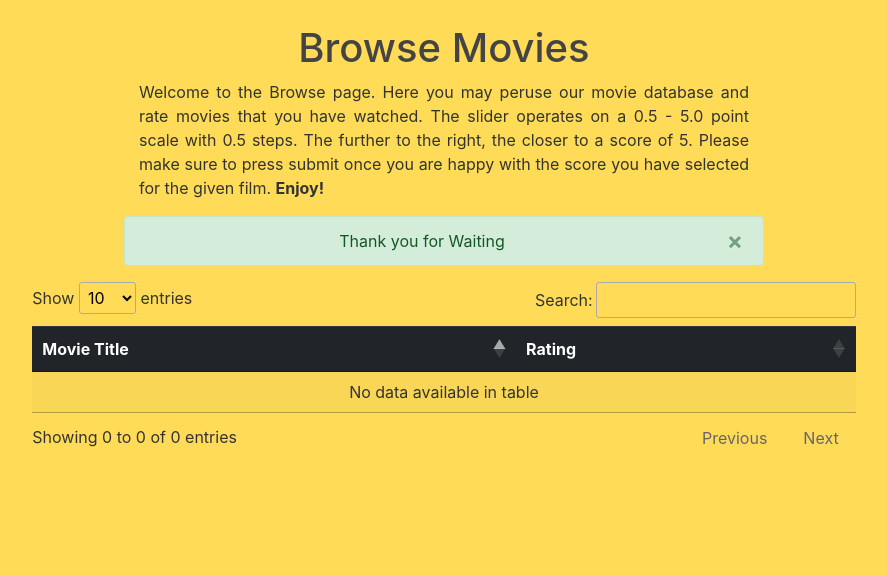
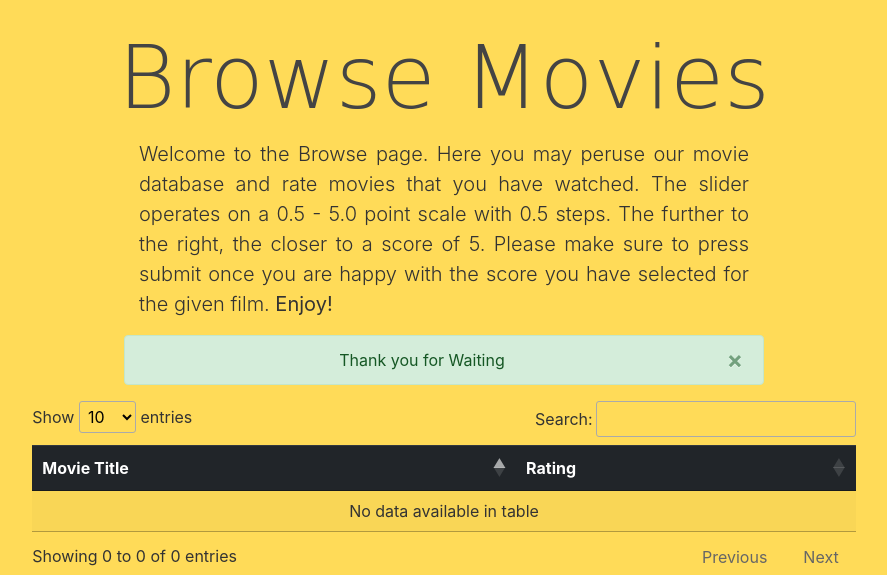
Before and after one commit to thesofakillers/movie-recommender, a Flask app: page /browse in a window 1280 px wide. Shown: the part 56-631 px from the top of the page, without its empty margins (196-1083 px from the left). Run offline with Flask 2, Linux system fonts and the light colour scheme; the visitor is signed in with stand-in values (Sample User, id 1); data that the repository does not hold is empty; some libraries are stand-ins or nearby versions; some web fonts are replaced.

Commit message:
making things a bit prettier

```diff
--- a/pellicola/templates/browse.html
+++ b/pellicola/templates/browse.html
@@ -1,10 +1,12 @@
 {% extends 'layout.html' %}
 {% block content %}
-<h1>Browse Movies</h1>
+<h1 class= "display-2">
+  <a class="logo" href="{{url_for('browse')}}">Browse Movies</a>
+</h1>
 <div class="row">
 <div class="col-3">
 </div>
-<div class="col text-justify">
+<div class="col text-justify lead">
   <p>Welcome to the Browse page. Here you may peruse our movie database and
     rate movies that you have watched. The slider operates on a 0.5 - 5.0 point scale with
     0.5 steps. The further to the right, the closer to a score of 5. Please make sure to press
--- a/pellicola/templates/profile.html
+++ b/pellicola/templates/profile.html
@@ -1,4 +1,6 @@
 {% extends 'layout.html' %}
 {% block content %}
-  <h1>{{ current_user.username }}</h1>
+<h1 class="display-2">
+  <a class="logo" href="{{url_for('profile')}}">{{ current_user.username }}</a>
+</h1>
 {% endblock content %}
```
